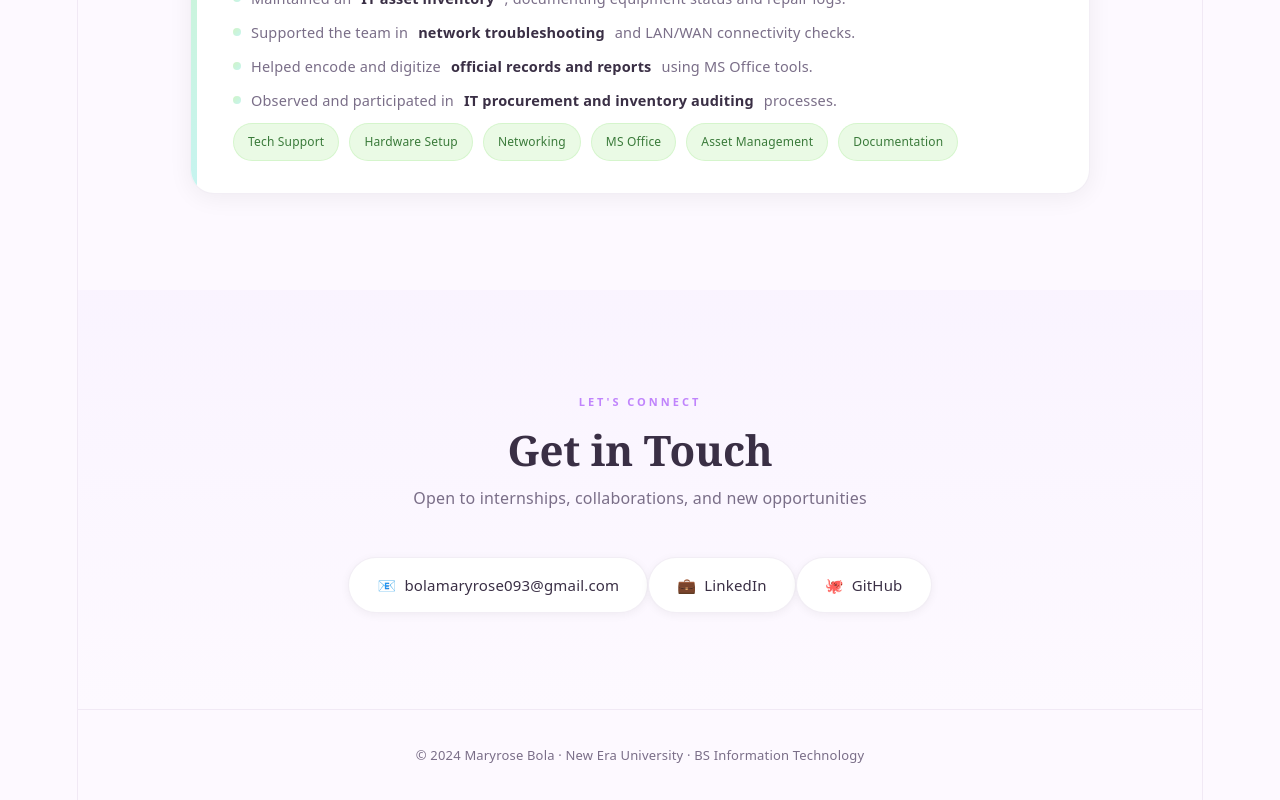
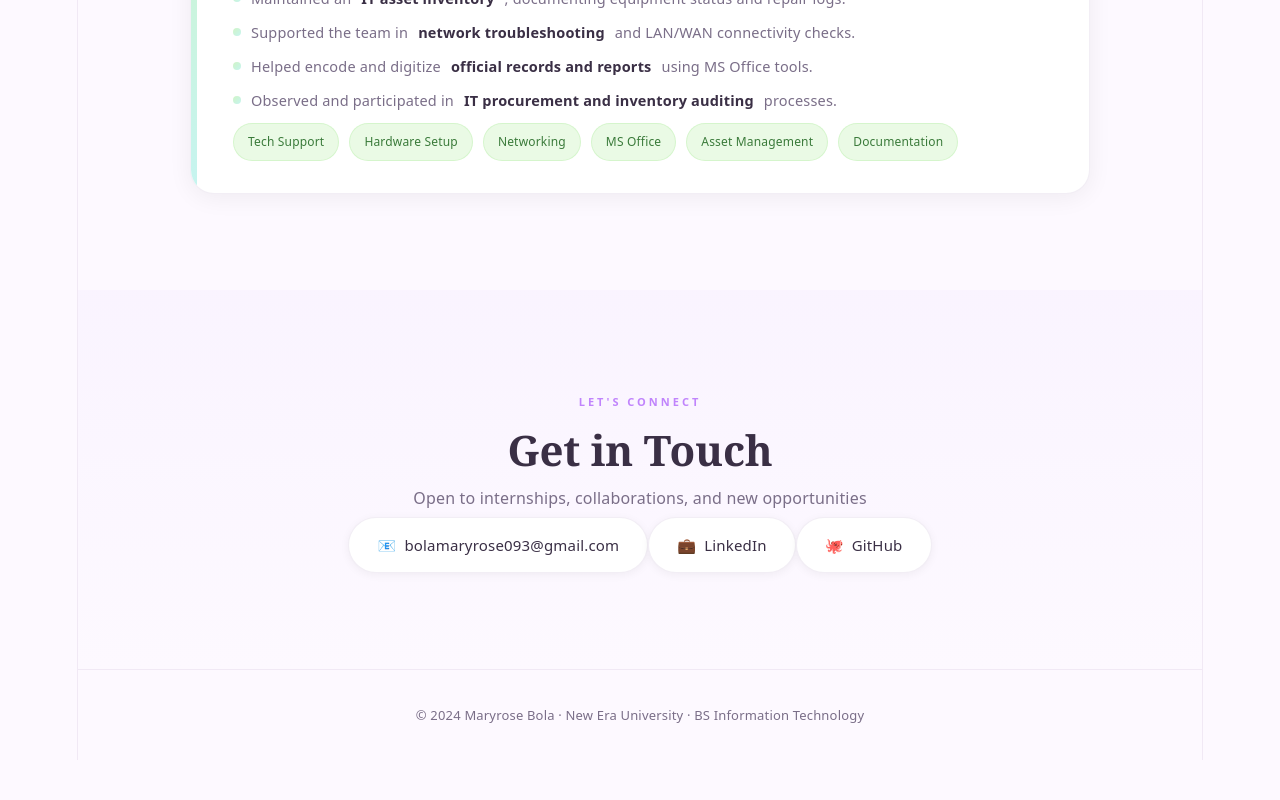
Before and after one commit to MariaRosa03/My_portfolio, a React (Vite) app: page / in a window 1280 px wide. Shown: the part 2889-3689 px from the top of the page. After the commit the page ends 3649 px from the top, so only its background shows below. Built offline with nearby package versions, Linux system fonts and the light colour scheme.

Commit message:
update css V10

```diff
--- a/src/App.css
+++ b/src/App.css
@@ -575,9 +575,9 @@
 .contact-row {
   display: flex;
   flex-wrap: wrap;
-  gap: -10px;
+  gap: -50px;
   justify-content: center;
-  margin-top: -10px;
+  margin-top: -50px;
 }
 
 .contact-pill {
```
